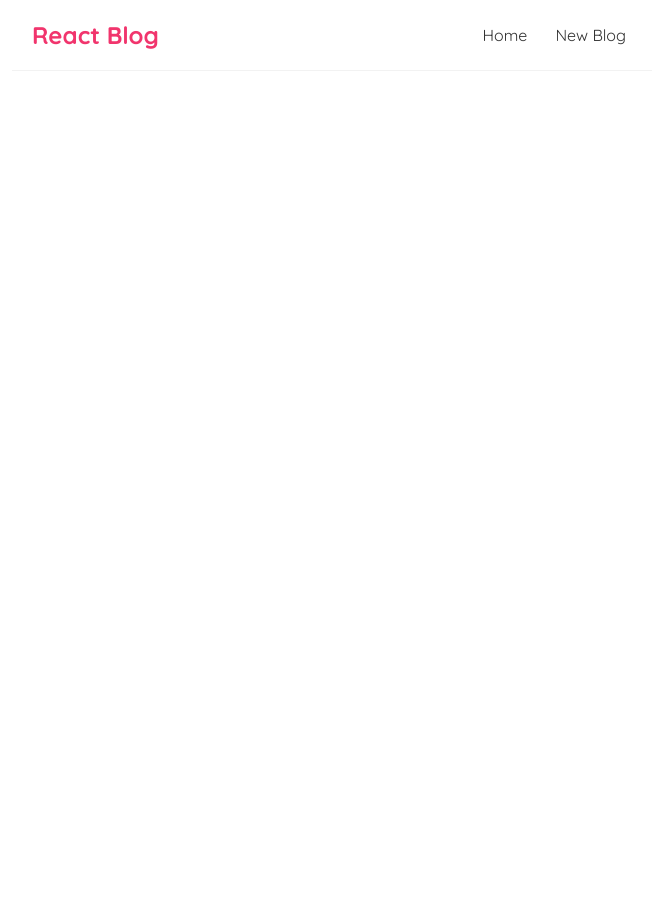
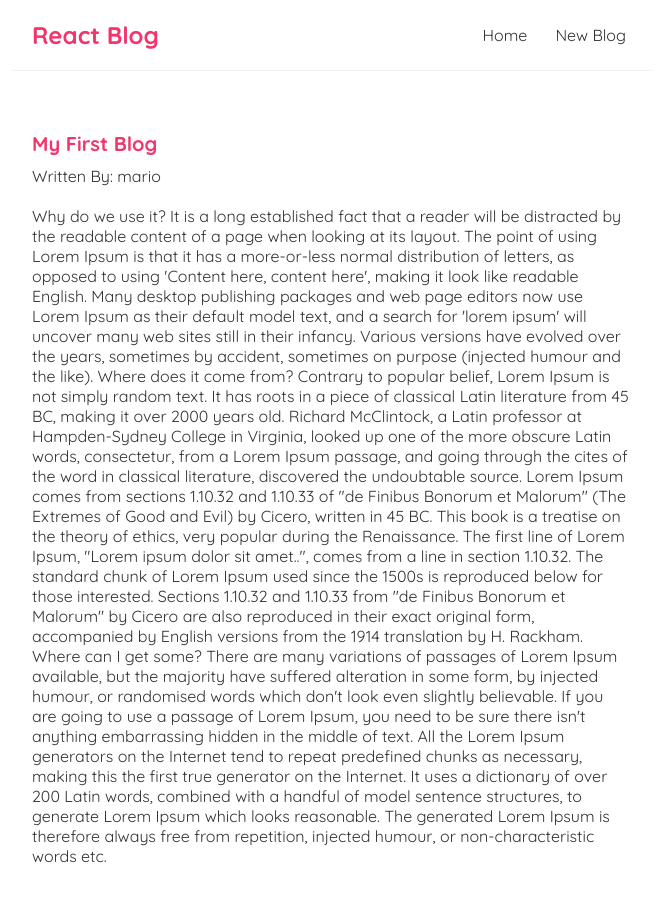
Before and after one commit to kultosh/react-blog, a React (Create React App) app: page /blogs/1 in a window 1280 px wide. Shown: the top 902 px of the page, without its empty margins (308-967 px from the left). Before the commit the page ends 800 px from the top, so only its background shows below. Built offline with nearby package versions, Linux system fonts and the light colour scheme; data requests are answered from the project's data file; the HTML template or start-up script is replaced by a standard one.

Commit message:
Created route parameters to get detail of the blogs through an id

```diff
--- a/src/App.js
+++ b/src/App.js
@@ -2,6 +2,7 @@
 import Navbar from './Navbar';
 import { BrowserRouter as Router, Route, Switch } from 'react-router-dom';
 import Create from './Create';
+import BlogDetails from './BlogDetails';
 
 function App() {
   return (
@@ -16,6 +17,9 @@
             <Route path="/create">
               <Create />
             </Route>
+            <Route path="/blogs/:id">
+              <BlogDetails />
+            </Route>
           </Switch>
         </div>
       </div>
--- /dev/null
+++ b/src/BlogDetails.js
@@ -0,0 +1,23 @@
+import { useParams } from "react-router-dom";
+import useFetch from './useFetch';
+
+const BlogDetails = () => {
+    const { id } = useParams();
+    const {data: blog, isLoading, error} = useFetch('http://localhost:8000/blogs/' + id);
+    console.log(blog);
+    return (
+        <div className="blog-details">
+            { isLoading && <div> Loading... </div>}
+            { error && <div>{error}</div>}
+            { blog && (
+                <article>
+                    <h2>{blog.title}</h2>
+                    <p>Written By: {blog.author}</p>
+                    <div>{blog.body}</div>
+                </article>
+            ) }
+        </div>
+     );
+}
+
+export default BlogDetails;
--- a/src/BlogList.js
+++ b/src/BlogList.js
@@ -1,11 +1,15 @@
+import { Link } from "react-router-dom";
+
 function BlockList ({blogs, title}) {
     return (
         <div className="block-list">
             <h2>{title}</h2>
             {blogs.map((blog) => (
                 <div className="blog-preview" key={blog.id}>
-                    <h2>{blog.title}</h2>
-                    <i>Written By: {blog.author}</i>
+                    <Link to={`blogs/${blog.id}`}>
+                        <h2>{blog.title}</h2>
+                        <i>Written By: {blog.author}</i>
+                    </Link>
                 </div>
             ))}
         </div>
--- a/src/index.css
+++ b/src/index.css
@@ -50,3 +50,19 @@
   color: #f1356d;
   margin-bottom: 8px;
 }
+
+.blog-preview a {
+  text-decoration: none;
+}
+
+/* blog-details page */
+
+.blog-details h2 {
+  font-size: 20px;
+  color: #f1356d;
+  margin-bottom: 10px;
+}
+
+.blog-details div {
+  margin: 20px 0;
+}
```
Also changed, not shown: 1 other file (tests, documents, lock files or other folders).
